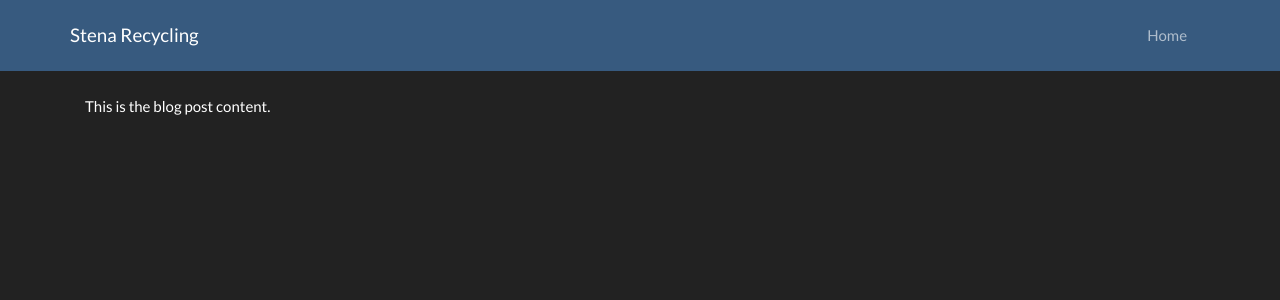
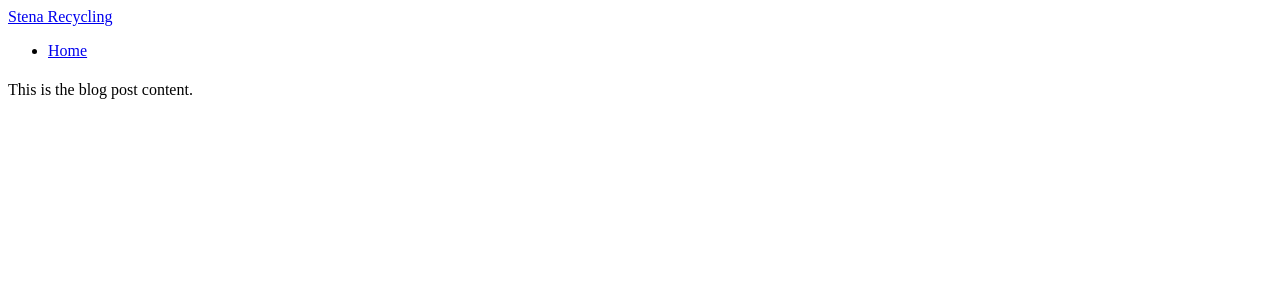
Before and after one commit to mateenah/akqa-blog, a Next.js app: page /post in a window 1280 px wide. Shown: the top 300 px of the page. Built offline with nearby package versions, Linux system fonts and the light colour scheme.

Commit message:
remove css

```diff
--- a/components/myLayout.js
+++ b/components/myLayout.js
@@ -14,7 +14,7 @@ const Layout = (props) => (
             <title>Stena Recycling!!</title>
 
             {/* <link rel="stylesheet" href="https://maxcdn.bootstrapcdn.com/bootstrap/3.4.0/css/bootstrap.min.css"/> */}
-            <link rel="stylesheet" href="https://bootswatch.com/4/darkly/bootstrap.min.css"/>
+            {/* <link rel="stylesheet" href="https://bootswatch.com/4/darkly/bootstrap.min.css"/> */}
                 <script src="https://ajax.googleapis.com/ajax/libs/jquery/3.3.1/jquery.min.js"></script>
                 <script src="https://maxcdn.bootstrapcdn.com/bootstrap/3.4.0/js/bootstrap.min.js"></script>
         </Head>
```
